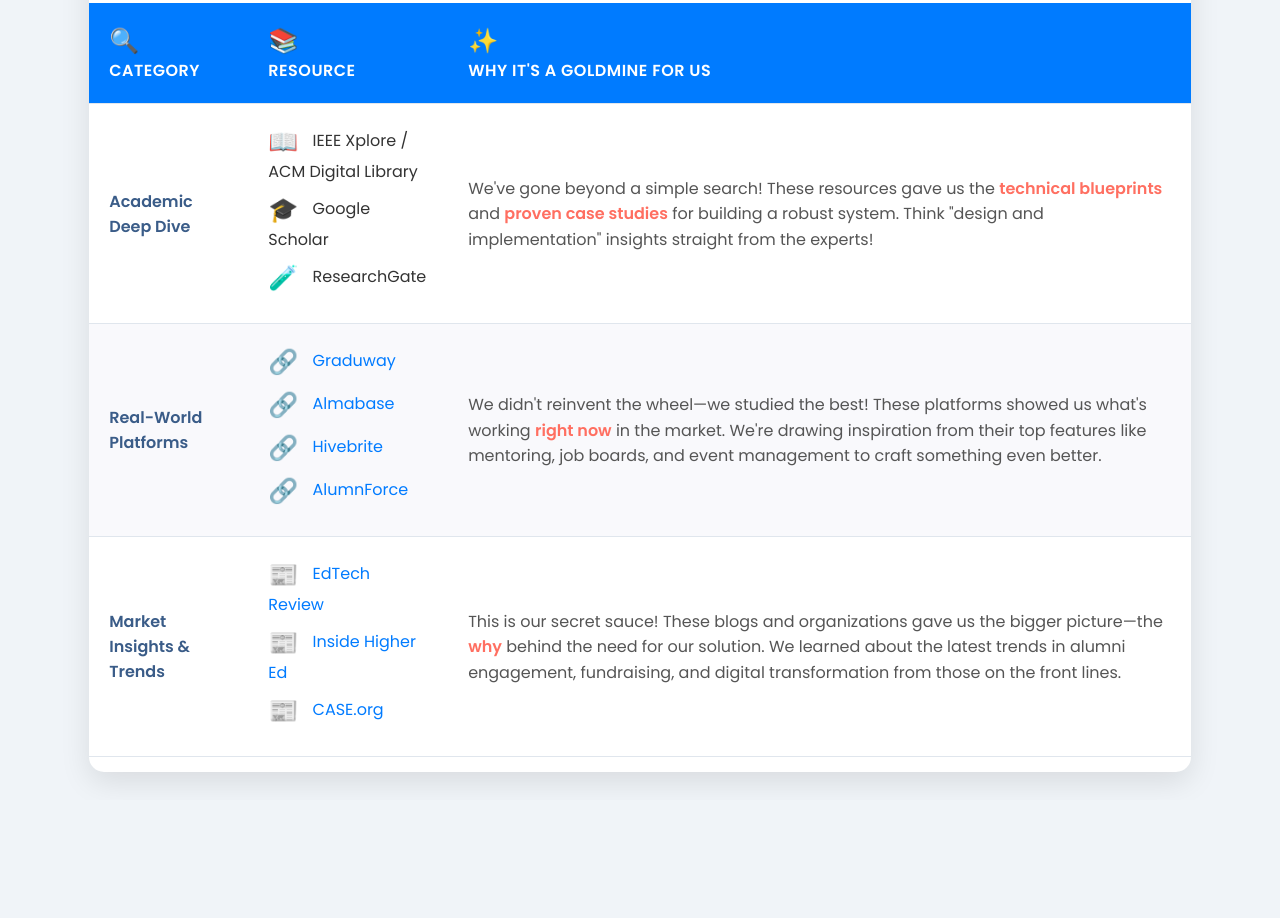
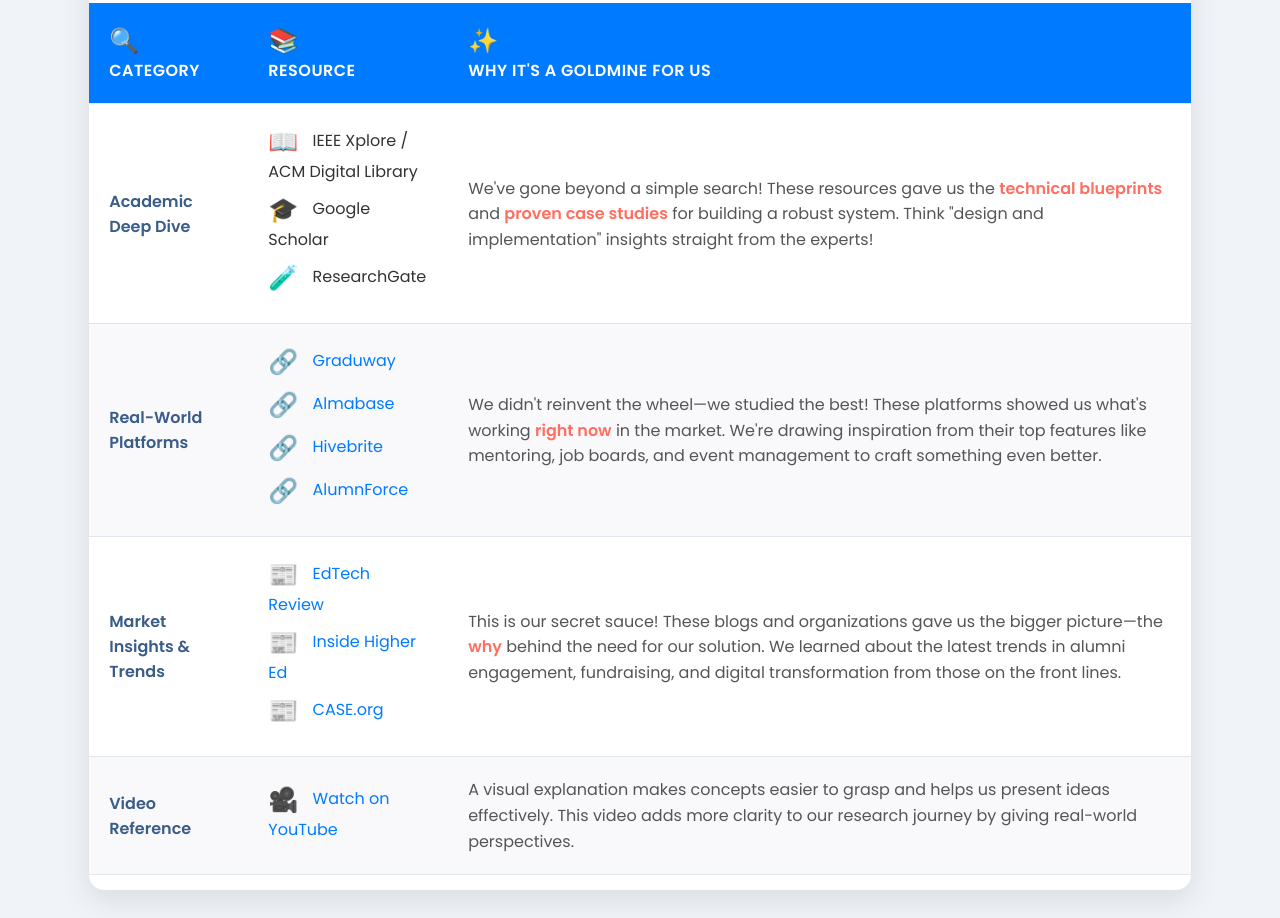
Before and after one commit to Aryan20112813/SIH-reference-table, a plain HTML site: page index.html in a window 1280 px wide. Shown: the part 196-1114 px from the top of the page. Before the commit the page ends 996 px from the top, so only its background shows below. Drawn offline with Linux system fonts and the light colour scheme.

Commit message:
Video added

```diff
--- a/index.html
+++ b/index.html
@@ -61,7 +61,6 @@
             border-collapse: collapse;
             margin-top: 20px;
             min-width: 700px;
-            /* ✅ Keeps table readable, adds scroll on small screens */
         }
 
         .research-table th,
@@ -126,7 +125,6 @@
             line-height: 1.6;
             color: #555;
             min-width: 250px;
-            /* ✅ Prevents text from shrinking too much */
         }
 
         .highlight {
@@ -235,6 +233,21 @@
                             front lines.
                         </td>
                     </tr>
+                    <!-- ✅ New Video Row -->
+                    <tr>
+                        <td class="category-cell">Video Reference</td>
+                        <td>
+                            <ul class="link-list">
+                                <li><span class="icon">🎥</span> <a
+                                        href="https://youtu.be/WMgLFxewZ1Y?si=VW4cRKgFv3ZHBxzg" target="_blank">Watch on
+                                        YouTube</a></li>
+                            </ul>
+                        </td>
+                        <td class="why-cell">
+                            A visual explanation makes concepts easier to grasp and helps us present ideas effectively.
+                            This video adds more clarity to our research journey by giving real-world perspectives.
+                        </td>
+                    </tr>
                 </tbody>
             </table>
         </div>
```
